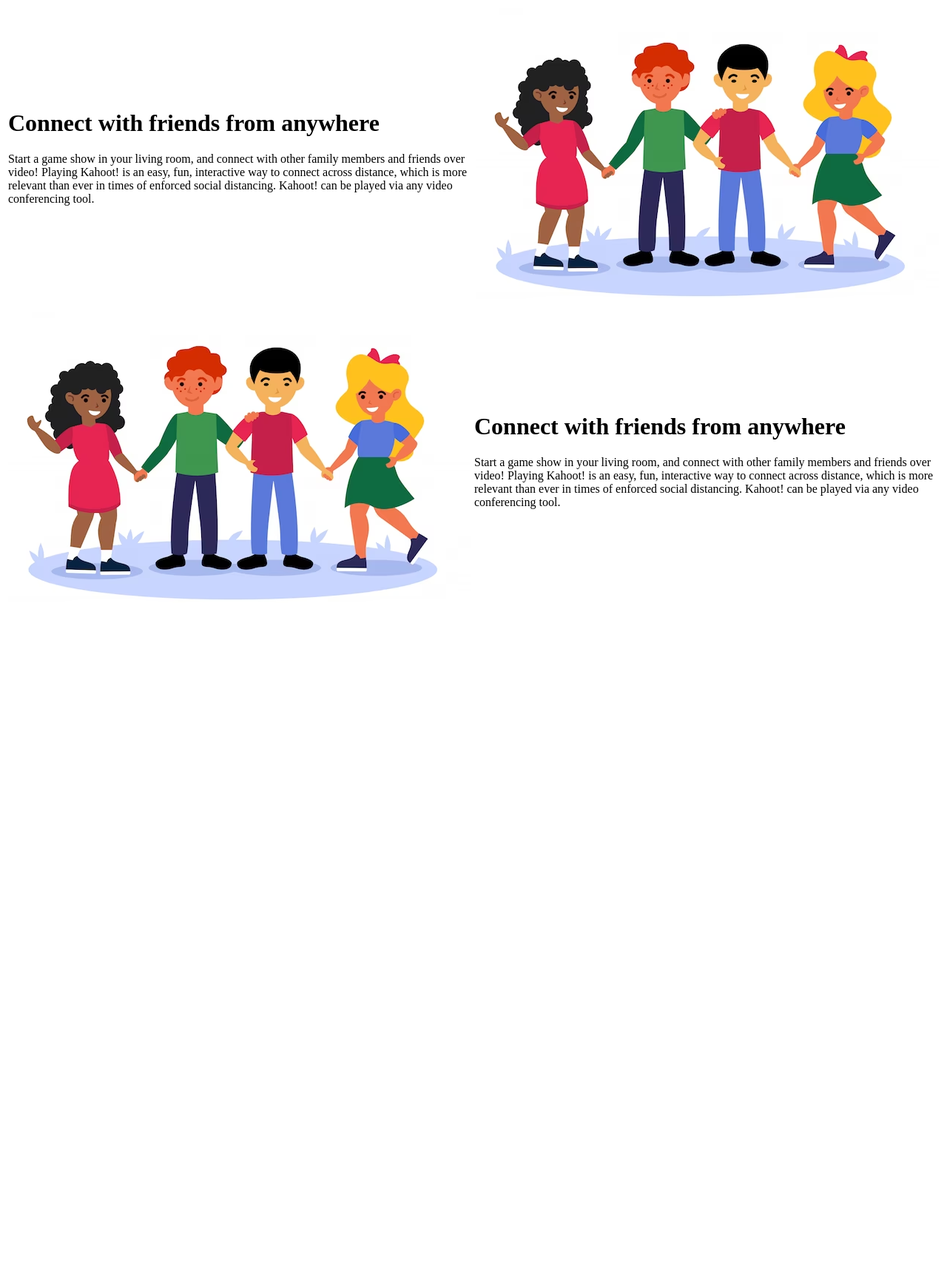
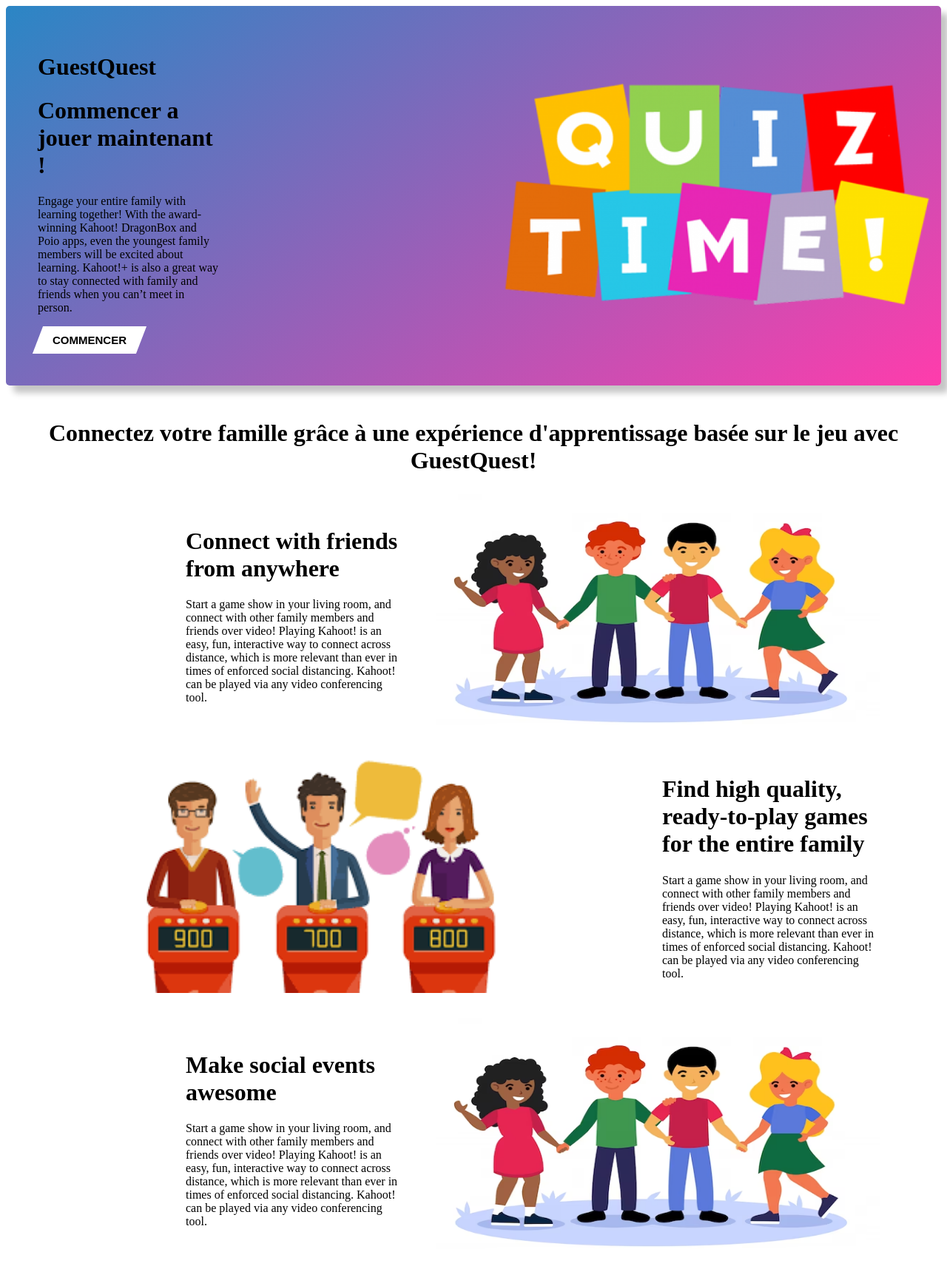
Before and after one commit to andinox/GuessQuest, a PHP site: page /vue/home.html in a window 1280 px wide. Shown: the whole page at 74% size. Before the commit the page ends 811 px from the top, so only its background shows below. Run offline with PHP 8.4, Linux system fonts and the light colour scheme.

Commit message:
debut page home

```diff
--- a/css/home.css
+++ b/css/home.css
@@ -1,7 +1,14 @@
+
+.titre-home{
+  text-align: center;
+  padding-top: 3vh;
+}
+
 .text-image{
-    padding: 100px;
-    box-shadow: rgba(0, 0, 0, 0.25) 0px 25px 50px -12px;
-}
+    margin-top: 3vh;
+    margin-right: 10vh;
+    margin-left: 10vh;
+  }
 
 .text-image2 {
     display: block;
@@ -10,12 +17,76 @@
     margin: 0 auto;
     border-radius: 0.25rem;
     float: left;
+    margin-left: 20vh;
   }
 
-  .presentation{
-text-decoration: aqua;
+.flotte{
+  margin-left: 5vh;
 }
 
-p{
-    text-decoration: aqua;
+.image-presentation{
+  width: 600px;
+  height: 320px;
 }
+
+.card {
+  width: 100%;
+  height: 50%;
+  background: linear-gradient(145deg, #2B86C5 0%, #FF3CAC 100%);
+  border-radius: 5px;
+  box-shadow: 10px 10px 9px #c5c5c5,
+              -10px -10px 9px #ffffff;
+  transition: box-shadow 0.7s ease;
+ }
+
+ .card:hover {
+  box-shadow: 10px 10px 15px #c5c5c5,
+              -10px -10px 15px #ffffff;
+ }
+
+ .start-now{
+  padding: 5vh;
+  width: 40%;
+ }
+
+
+ .commencer-btn {
+  background: #fff;
+  border: none;
+  padding: 10px 20px;
+  display: inline-block;
+  font-size: 15px;
+  font-weight: 600;
+  width: 140px;
+  text-transform: uppercase;
+  cursor: pointer;
+  transform: skew(-21deg);
+}
+
+.text-commencer-btn {
+  display: inline-block;
+  transform: skew(21deg);
+}
+
+.commencer-btn::before {
+  content: '';
+  position: absolute;
+  top: 0;
+  bottom: 0;
+  right: 100%;
+  left: 0;
+  background: rgb(20, 20, 20);
+  opacity: 0;
+  z-index: -1;
+  transition: all 0.5s;
+}
+
+.commencer-btn:hover {
+  color: #fff;
+}
+
+.commencer-btn:hover::before {
+  left: 0;
+  right: 0;
+  opacity: 1;
+}
--- a/vue/debut.php
+++ b/vue/debut.php
@@ -6,6 +6,6 @@
     <meta http-equiv='X-UA-Compatible' content='IE=edge'>
 <!-- ajouter les css de toutes les pages -->
 <title><?php echo $titre; ?></title>
-	<link rel="stylesheet" href="css/home.css">
+	<link rel="stylesheet" href="../css/home.css">
 </head>
 <body>
--- a/vue/home.html
+++ b/vue/home.html
@@ -1,3 +1,44 @@
+<!DOCTYPE html>
+<html lang='fr'>
+
+<head>
+    <meta charset='UTF-8'>
+    <meta http-equiv='X-UA-Compatible' content='IE=edge'>
+<!-- ajouter les css de toutes les pages -->
+<title><?php echo $titre; ?></title>
+	<link rel="stylesheet" href="../css/home.css">
+</head>
+    <body>
+
+        <div class="card">
+            <table>
+                <tbody>
+                    <tr>
+                        <td>
+                            <div class="start-now">
+                                <h1>GuestQuest</h1>
+                                <h1>Commencer a jouer maintenant !</h1>
+                                <p>Engage your entire family with learning together! With the award-winning Kahoot! DragonBox and Poio apps, even the youngest family members will be excited about learning. Kahoot!+ is also a great way to stay connected with family and friends when you can’t meet in person.</p>
+                                <button class="commencer-btn">
+                                    <span class="text-commencer-btn">Commencer</span>
+                                </button>
+                            </div>
+                        </td>
+                        <td>
+                            <div class="flotte">
+                                <img src="../img/quizTime.png" class="image-presentation">
+                            </div>
+                        </td>
+                    </tr>
+                </tbody>
+            </table>
+
+        </div>
+
+        <div>
+            <h1 class="titre-home">Connectez votre famille grâce à une expérience d'apprentissage basée sur le jeu avec GuestQuest!</h1>
+        </div>
+
         <div class="text-image">
             <table>
                 <tbody>
@@ -27,12 +68,12 @@
                     <tr>
                         <td>
                             <div class="flotte">
-                    <img src="../img/image-ami.avif" class="image-presentation">
+                                <img src="../img/quiz-ready-to-play.png" class="image-presentation">
                             </div>
                         </td>
                         <td>
                             <div class="text-image2">
-                    <h1 class="presentation">Connect with friends from anywhere</h1>
+                                <h1 class="presentation">Find high quality, ready-to-play games for the entire family</h1>
                                 <p>Start a game show in your living room, and connect with other family members and friends over
                                     video! Playing Kahoot! is an easy, fun, interactive way to connect across distance, which is
                                     more relevant than ever in times of enforced social distancing. Kahoot! can be played via any
@@ -43,3 +84,27 @@
                 </tbody>
             </table>
             </div>
+            <div class="text-image">
+                <table>
+                    <tbody>
+                        <tr>
+                            <td>
+                                <div class="text-image2">
+                                    <h1 class="presentation">Make social events awesome</h1>
+                                    <p>Start a game show in your living room, and connect with other family members and friends over
+                                        video! Playing Kahoot! is an easy, fun, interactive way to connect across distance, which is
+                                        more relevant than ever in times of enforced social distancing. Kahoot! can be played via any
+                                        video conferencing tool.</p>
+                                </div>
+                            </td>
+                            <td>
+                                <div class="flotte">
+                                    <img src="../img/image-ami.avif" class="image-presentation">
+                                </div>
+                            </td>
+                        </tr>
+                    </tbody>
+                </table>
+                </div>
+    </body>
+</html>
```
Also changed, not shown: controleur/controleurHome.php (+3 -4 lines), img/quiz-ready-to-play.png (added), img/quizTime.png (added). Lines whose indentation alone changed are shown as unchanged.
